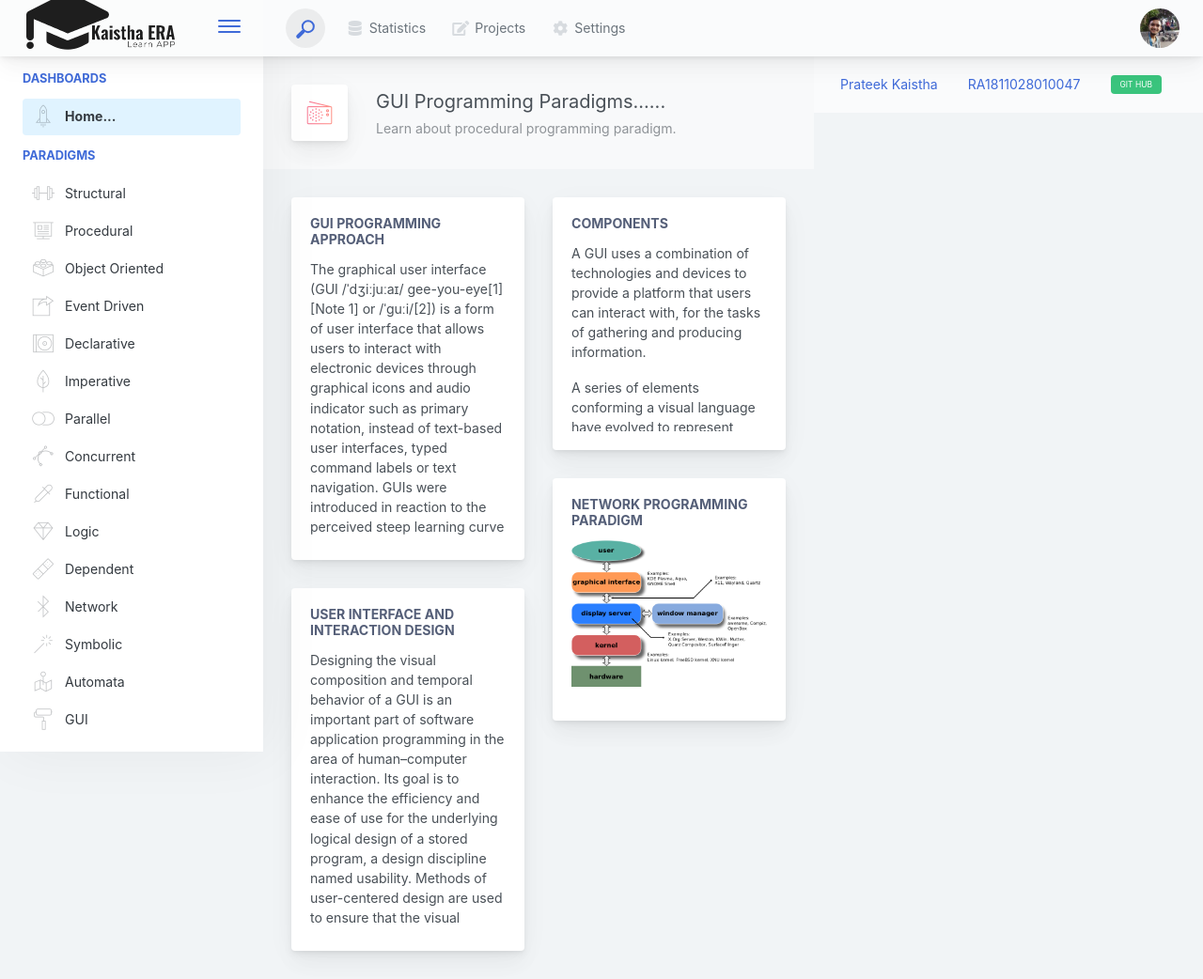
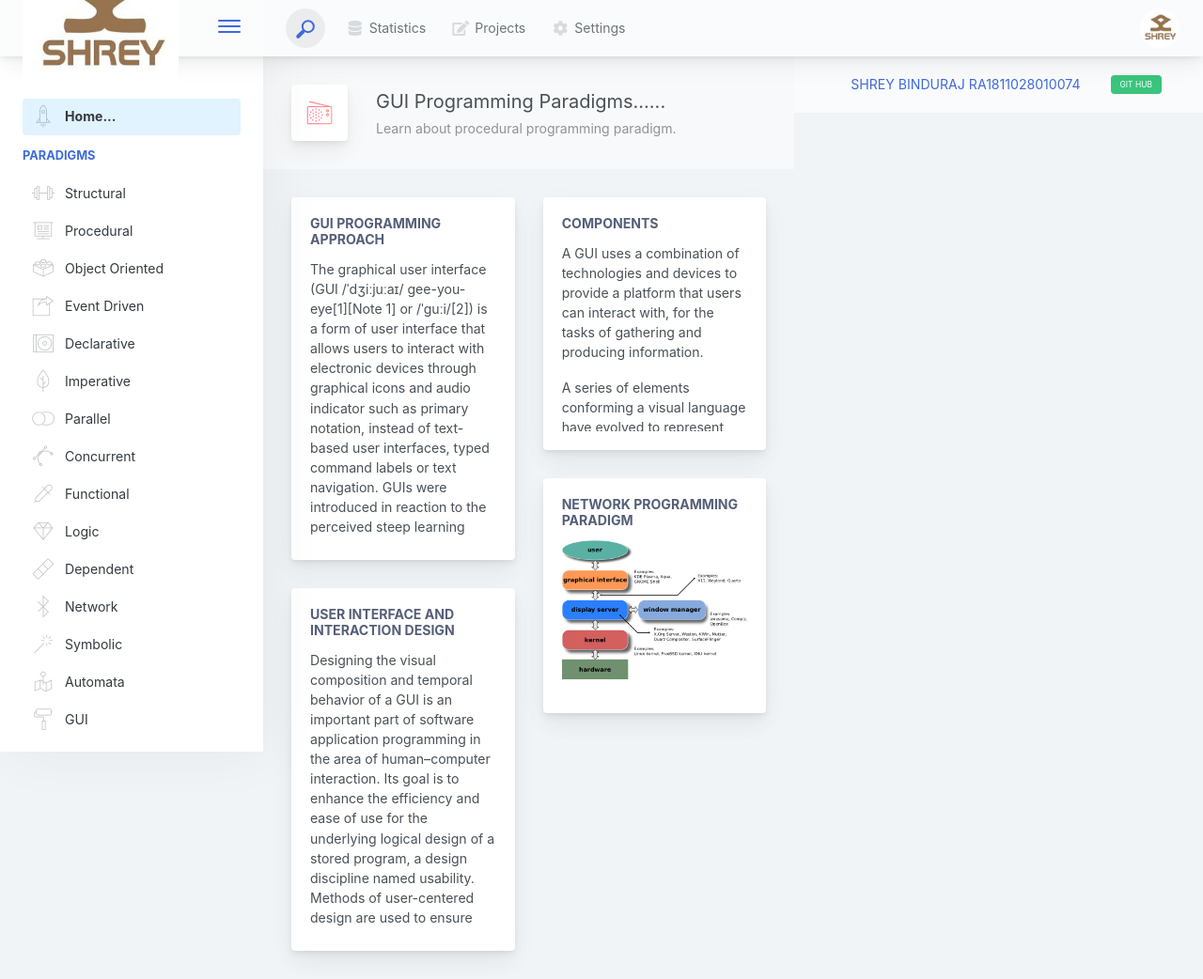
Before and after one commit to shree-0909/shreybraj-gmail.com, a plain HTML site: page Gui.html in a window 1280 px wide. Shown: the whole page at 94% size. Drawn offline with Linux system fonts and the light colour scheme.

Commit message:
Update Gui.html

```diff
--- a/Gui.html
+++ b/Gui.html
@@ -18,7 +18,7 @@
             <div class="app-header__logo">
                 <div>
                     <figure >
-                        <img src="logo.png" alt="Prateek Kaitha" title="PrateeK Kaistha" width="80%">
+                        <img src="logo2.png" alt="SHREY BINDURAJ" title="SHREY BINDURAJ" width="80%">
                     </figure>
 
                 </div>
@@ -85,14 +85,14 @@
                                 <div class="widget-content-left">
                                     <div class="btn-group">
                                         <a data-toggle="dropdown" aria-haspopup="true" aria-expanded="false" class="p-0 btn">
-                                            <img width="42" class="rounded-circle" src="assets/images/avatars/1.jpg" alt="">
+                                            <img width="42" class="rounded-circle" src="logo2.png" alt="">
                                         </a>
 
                                     </div>
                                 </div>
                                 <div class="widget-content-left  ml-3 header-user-info">
                                     <div class="widget-heading">
-                                        Prateek Kaistha
+                                        SHREY BINDURAJ
                                     </div>
                                     <div class="widget-subheading">
                                         FOUNDER and CEO
@@ -368,12 +368,12 @@
                                     <ul class="nav">
                                         <li class="nav-item">
                                             <a href="https://www.google.com/search?q=Prateek+Kaistha&oq=Prateek+Kaistha&aqs=chrome..69i57j69i60j69i61.5707j0j7&sourceid=chrome&ie=UTF-8" target="_blank" class="nav-link">
-                                                Prateek Kaistha
+
                                             </a>
                                         </li>
                                         <li class="nav-item">
                                             <a href="javascript:void(0);" class="nav-link">
-                                                RA1811028010047
+                                                SHREY BINDURAJ  RA1811028010074
                                             </a>
                                         </li>
                                     </ul>
```
